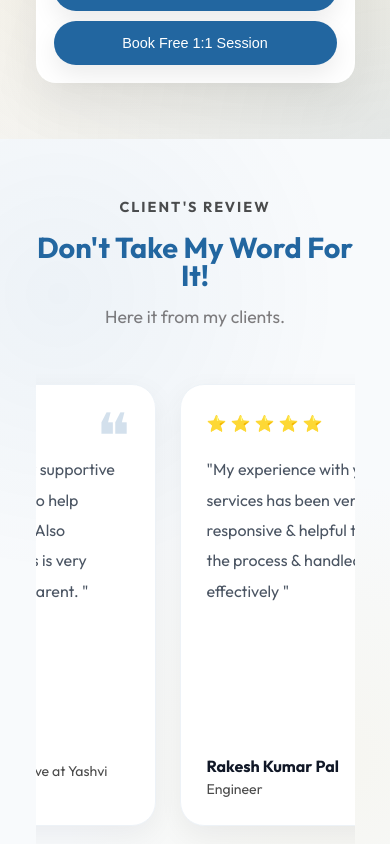
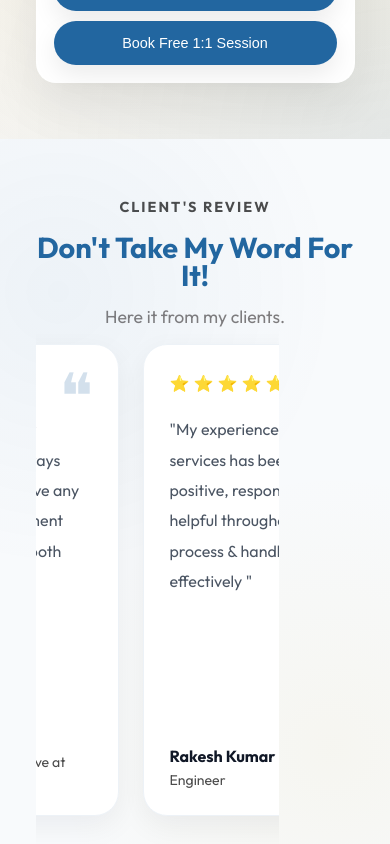
Before and after one commit to wisewealthmf/wisewealth-frontend, a React (Create React App) app: page / in a window 390 px wide. Shown: the part 8520-9364 px from the top of the page. Built offline with nearby package versions, Linux system fonts and the light colour scheme; no server answers.

Commit message:
Update ReviewsSection.css

```diff
--- a/src/components/sections/ReviewsSection.css
+++ b/src/components/sections/ReviewsSection.css
@@ -5,20 +5,70 @@
 }
 
 .reviews-section::before {
-  content: '';
+  content: "";
   position: absolute;
   inset: 0;
   background:
-    radial-gradient(circle at 15% 20%, rgba(34,102,160,.05) 0%, transparent 40%),
-    radial-gradient(circle at 85% 80%, rgba(212,175,55,.06) 0%, transparent 40%);
+    radial-gradient(
+      circle at 15% 20%,
+      rgba(34, 102, 160, 0.05) 0%,
+      transparent 40%
+    ),
+    radial-gradient(
+      circle at 85% 80%,
+      rgba(212, 175, 55, 0.06) 0%,
+      transparent 40%
+    );
   pointer-events: none;
 }
 
+.reviews-carousel {
+  display: flex;
+  align-items: center;
+  gap: 16px;
+  margin-top: 40px;
+}
+
 .reviews-scroll-container {
-  overflow-x: hidden;
-  margin-top: 40px;
+  flex: 1;
+  min-width: 0;
+  overflow-x: auto;
   padding: 10px 0 30px;
   position: relative;
+  scrollbar-width: none;
+  touch-action: pan-x;
+}
+
+.reviews-scroll-container::-webkit-scrollbar {
+  display: none;
+}
+
+.reviews-arrow {
+  width: 42px;
+  height: 42px;
+  border: 1px solid #dbe3ec;
+  border-radius: 50%;
+  background: #fff;
+  color: #2266a0;
+  cursor: pointer;
+  font-size: 1.35rem;
+  line-height: 1;
+  transition:
+    background-color 0.2s ease,
+    color 0.2s ease,
+    transform 0.2s ease;
+  flex: 0 0 auto;
+}
+
+.reviews-arrow:hover {
+  background: #2266a0;
+  color: #fff;
+  transform: translateY(-2px);
+}
+
+.reviews-arrow:focus-visible {
+  outline: 3px solid rgba(34, 102, 160, 0.25);
+  outline-offset: 3px;
 }
 
 .reviews-track {
@@ -32,7 +82,7 @@
 .review-card {
   min-width: 390px;
   max-width: 390px;
-  min-height: 430px;   /* same height for every card */
+  min-height: 430px; /* same height for every card */
 
   display: flex;
   flex-direction: column;
@@ -42,15 +92,14 @@
   padding: 32px;
   border: 1px solid #edf2f7;
   box-shadow: 0 10px 30px rgba(15, 23, 42, 0.06);
-  transition: all .3s ease;
+  transition: all 0.3s ease;
   position: relative;
 }
 
 .review-card:hover {
   transform: translateY(-6px);
 
-  box-shadow:
-    0 18px 45px rgba(15,23,42,.10);
+  box-shadow: 0 18px 45px rgba(15, 23, 42, 0.1);
 }
 
 /* QUOTE ICON */
@@ -66,7 +115,7 @@
 
   font-size: 4rem;
 
-  color: rgba(34,102,160,.2);
+  color: rgba(34, 102, 160, 0.2);
 
   font-family: Georgia, serif;
 
@@ -96,7 +145,7 @@
   line-height: 1.9;
   font-size: 1rem;
 
-  flex: 1;   /* fills remaining space */
+  flex: 1; /* fills remaining space */
 
   margin-bottom: 28px;
 }
@@ -202,6 +251,9 @@
 /* RESPONSIVE */
 
 @media (max-width: 768px) {
+  .reviews-carousel {
+    gap: 8px;
+  }
 
   .review-card {
     min-width: 310px;
@@ -215,10 +267,37 @@
 }
 
 @media (max-width: 480px) {
+  .reviews-carousel {
+    display: flex;
+    align-items: center;
+    gap: 8px;
+  }
+
+  .reviews-scroll-container {
+    flex: 0 0 calc(100% - 76px);
+    width: calc(100% - 76px);
+  }
+
+  .reviews-track {
+    width: 100%;
+  }
+
+  .reviews-arrow {
+    width: 30px;
+    height: 44px;
+    border: 0;
+    border-radius: 8px;
+    background: rgba(255, 255, 255, 0.92);
+    box-shadow: 0 4px 14px rgba(15, 23, 42, 0.12);
+    font-size: 1.3rem;
+    font-weight: 700;
+  }
 
   .review-card {
-    min-width: 280px;
-    max-width: 280px;
+    flex: 0 0 100%;
+    min-width: 100%;
+    max-width: 100%;
+    width: 100%;
   }
 
   .review-card::after {
```
